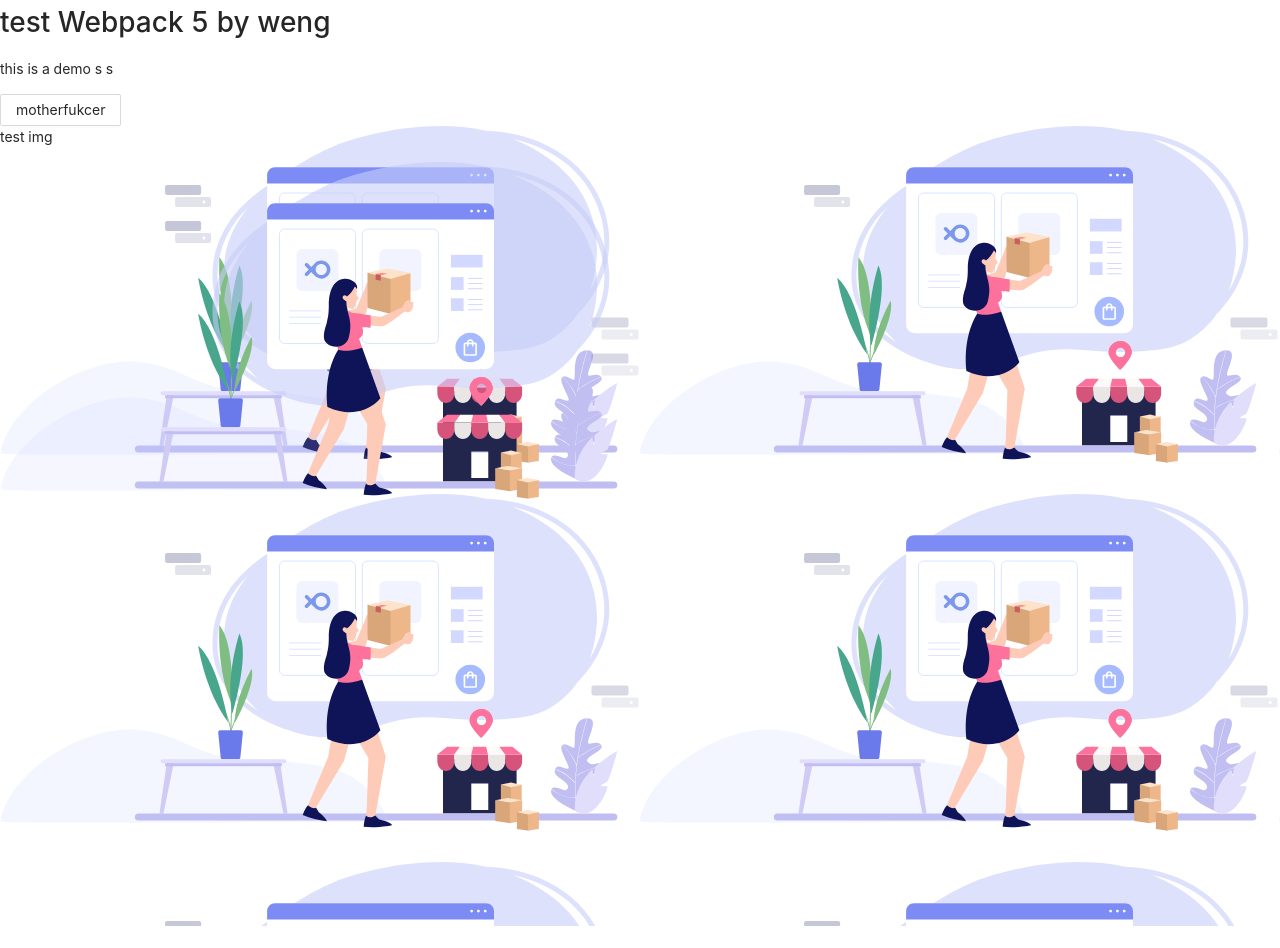
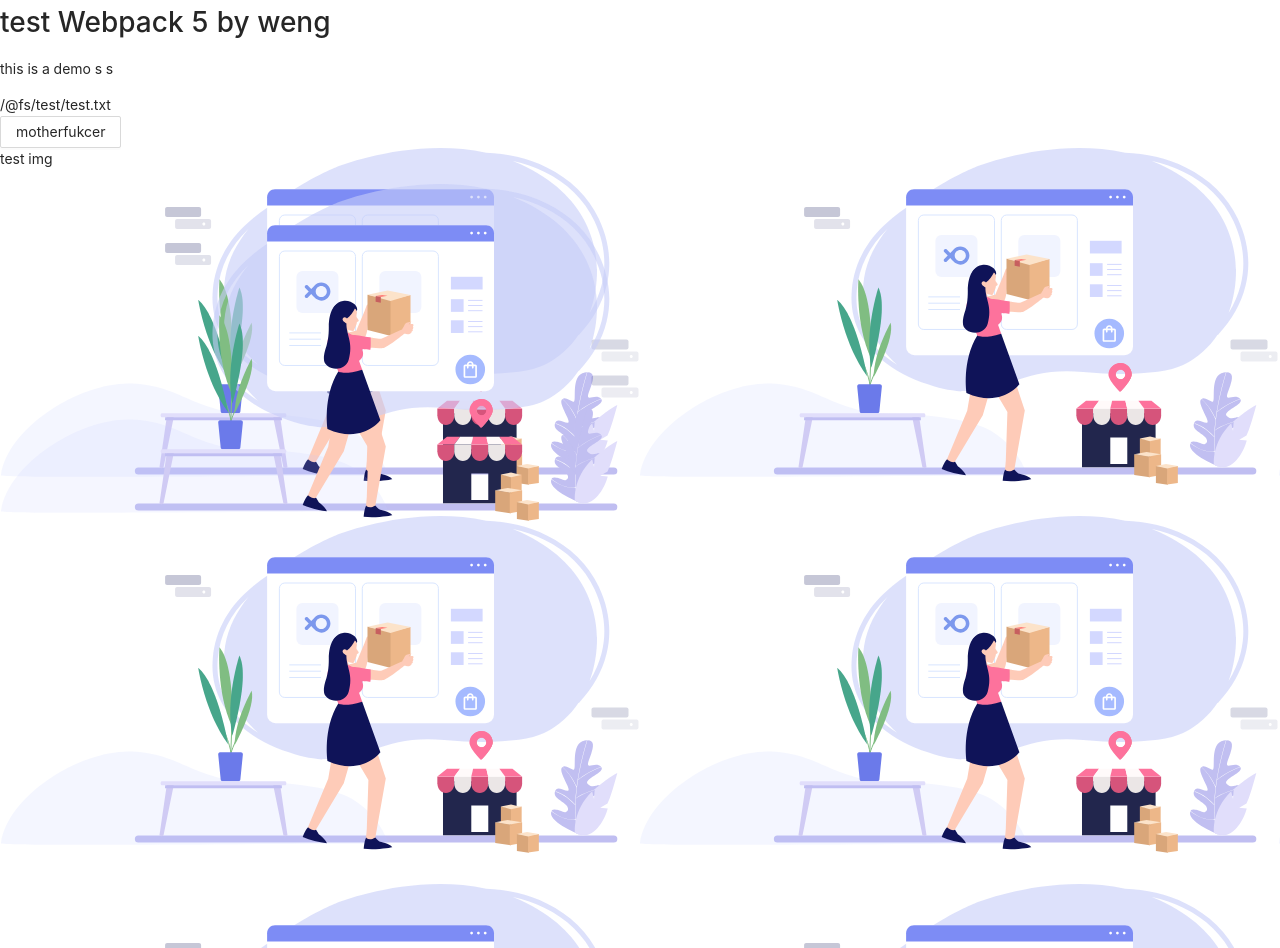
Before and after one commit to NollieLeo/ReactTsAppCreateTemplate, a React app: page /#/test-img in a window 1280 px wide. Before the commit the page ends 926 px from the top, so only its background shows below. Built offline with nearby package versions, Linux system fonts and the light colour scheme.

Commit message:
test: add a issue for loader testing

```diff
--- a/src/index.tsx
+++ b/src/index.tsx
@@ -3,4 +3,7 @@ import { render } from 'react-dom';
 import RouteEntry from './routes';
 import './index.less';
 
-render(<RouteEntry />, window.document.getElementById('app'));
+render(
+  <RouteEntry />,
+  window.document.getElementById('app'),
+);
--- a/src/routes/index.tsx
+++ b/src/routes/index.tsx
@@ -2,6 +2,7 @@ import { useEffect, lazy, Suspense } from 'react';
 import { HashRouter as Router, Route } from 'react-router-dom';
 import forEach from 'lodash/forEach';
 import TestAntd, { helloworlkd } from './test-antd';
+import testweng from '../../test/test.txt';
 
 const TestRoute = lazy(() => import('./test-route'));
 const TestImg = lazy(() => import('./test-imgPack'));
@@ -17,6 +18,7 @@ const RouteIndex = () => {
     <Router>
       <h1>test Webpack 5 by weng</h1>
       <p>this is a demo s s</p>
+      <span>{testweng}</span>
       <TestAntd />
       <Suspense fallback={<span />}>
         <Route component={TestRoute} path="/test-route" />
```
Also changed, not shown: package.json (+6 -2 lines), test/test.txt (added), 4 other files (tests, documents, lock files or other folders).
